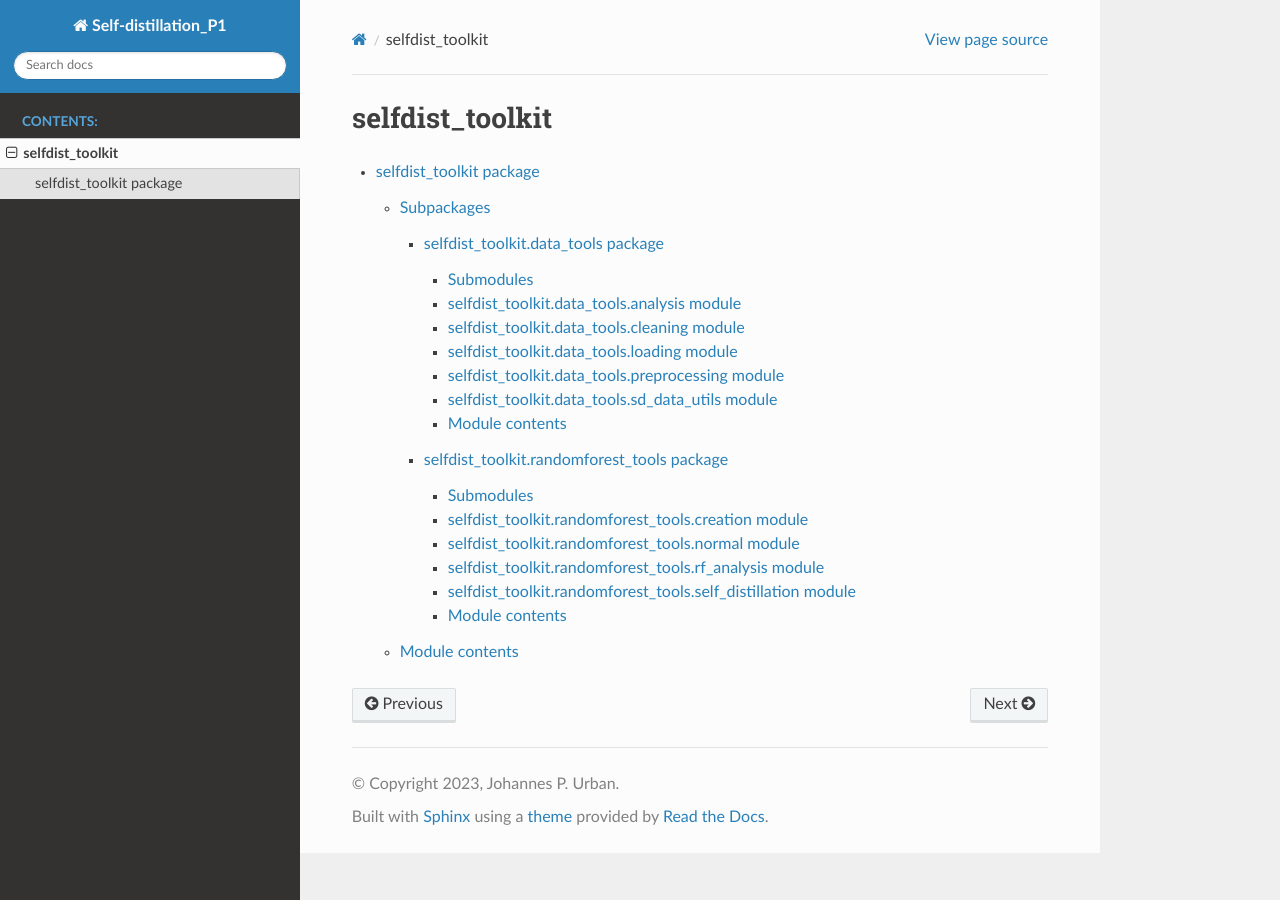
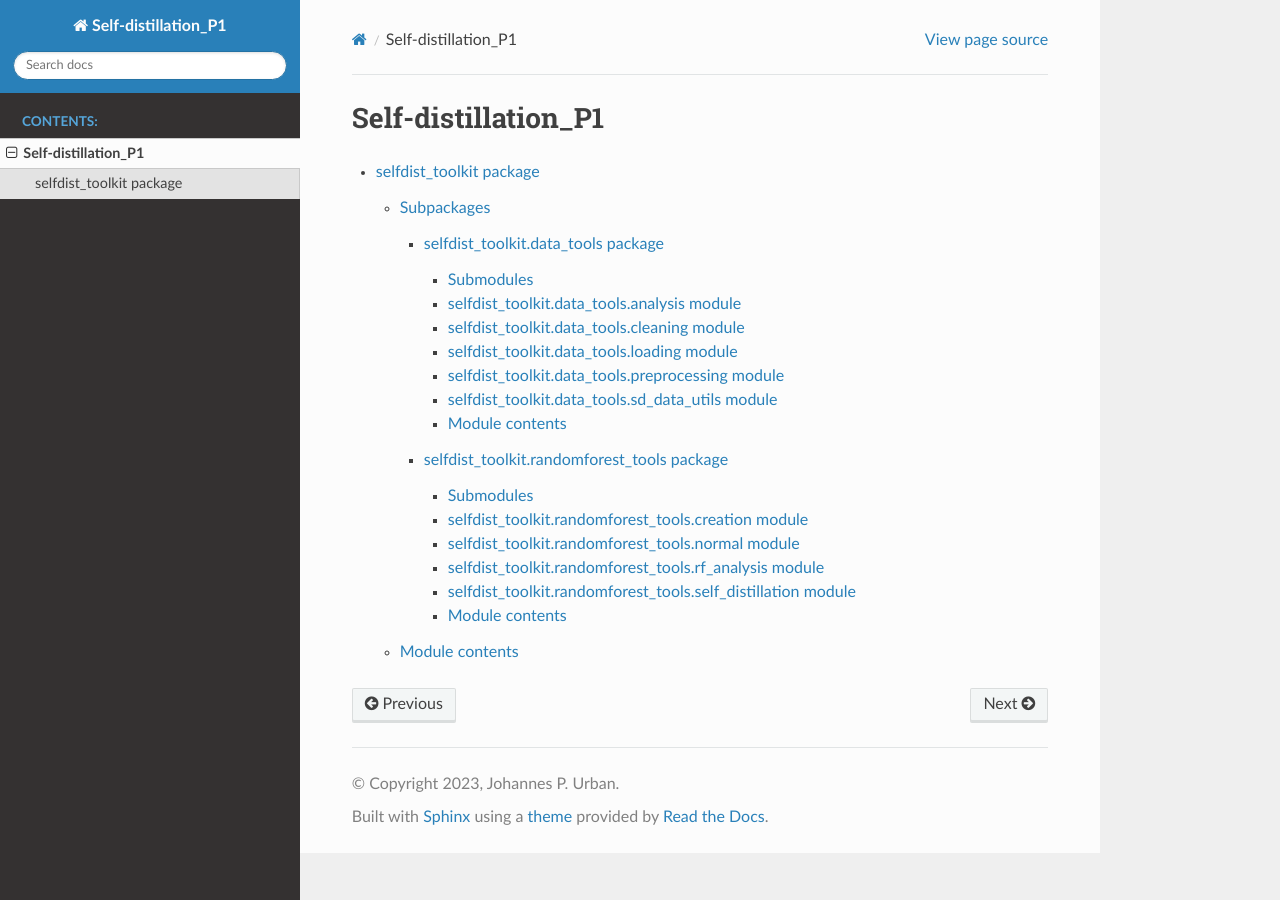
Before and after one commit to JellyJoe13/Self-distillation_P1, a Sphinx documentation site: the page built from docs/modules.rst, in a window 1280 px wide. Built offline with Sphinx 7.4.7 and the Read the Docs theme 2.0.0, drawn with Linux system fonts in a browser that asks for light colours.

Commit message:
minor change to rst of documentation when experimenting

```diff
--- a/docs/modules.rst
+++ b/docs/modules.rst
@@ -1,5 +1,5 @@
-selfdist_toolkit
-================
+Self-distillation_P1
+====================
 
 .. toctree::
    :maxdepth: 4
```
